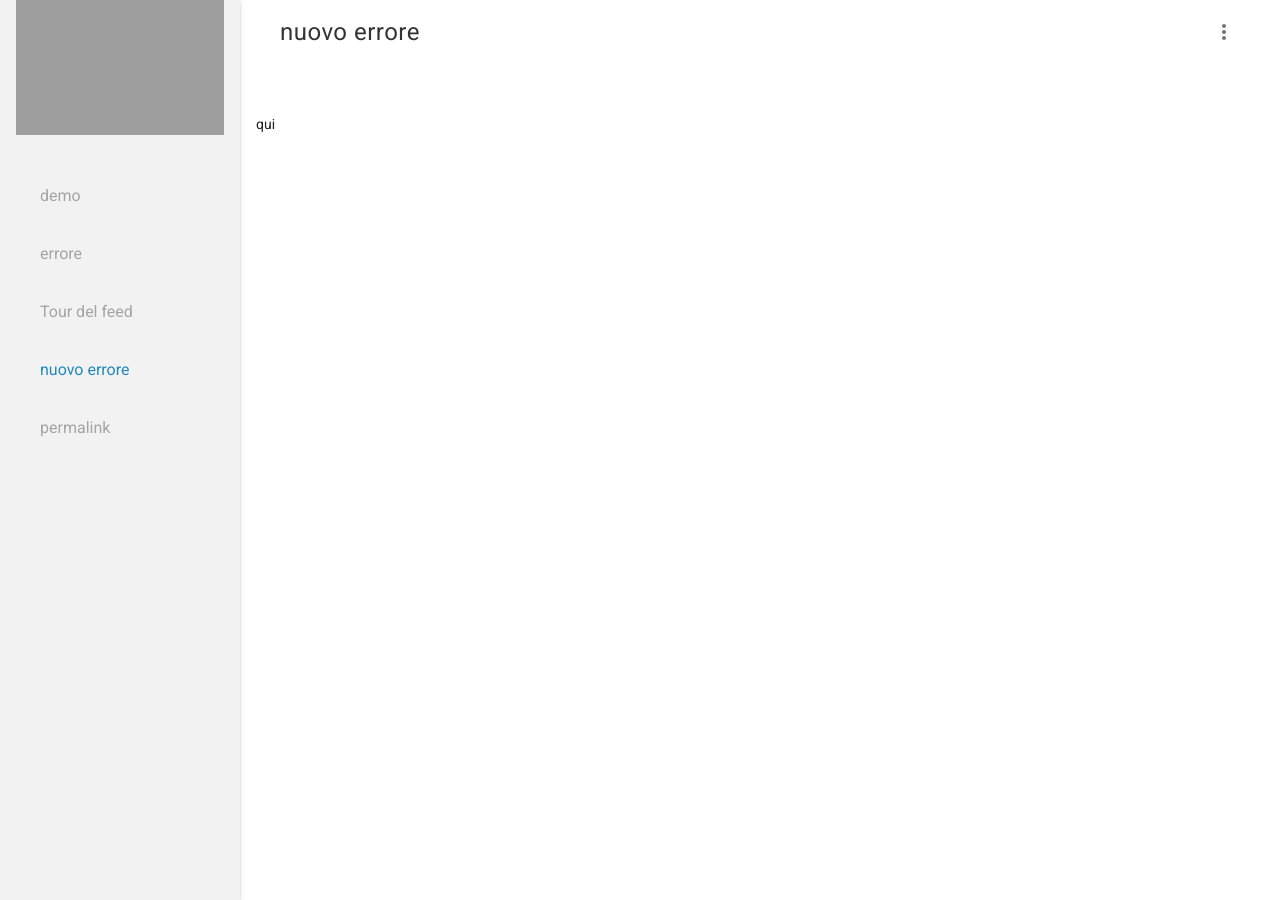
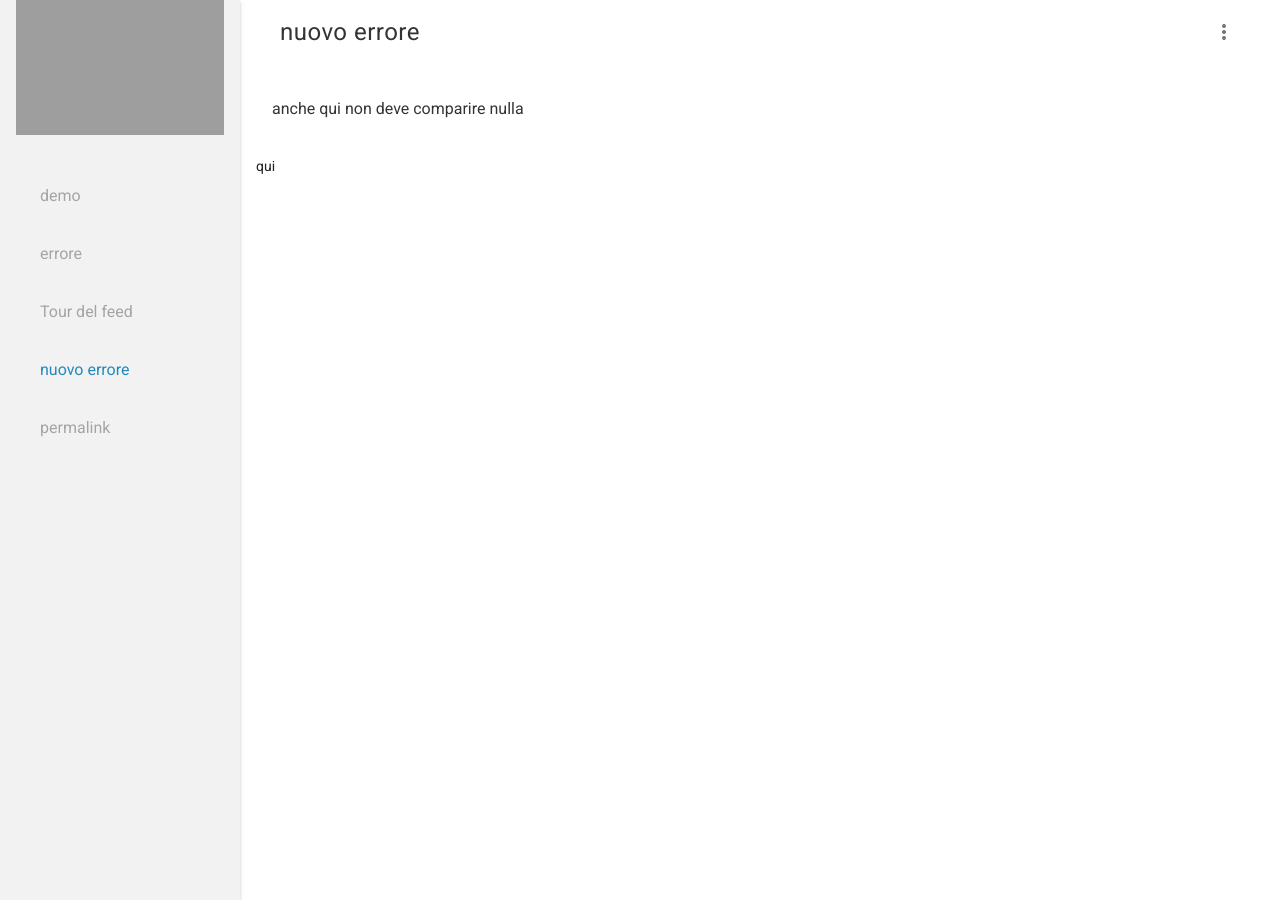
Before and after one commit to noemi-84/tourdelfeed, a Jekyll site: the page built from nuovo-errore.md, in a window 1280 px wide. Built offline with Jekyll 4.4.1, drawn with Linux system fonts in a browser that asks for light colours; nearby versions of some CDN libraries; grey boxes are pictures that could not be loaded.

Commit message:
Update from Forestry.io - nuovo-errore.md

```diff
--- a/nuovo-errore.md
+++ b/nuovo-errore.md
@@ -1,5 +1,6 @@
 ---
 title: nuovo errore
-date: '2016-07-27 09:54:18'
+date: '2016-07-27 09:54:00'
 layout: default
 ---
+anche qui non deve comparire nulla
```
